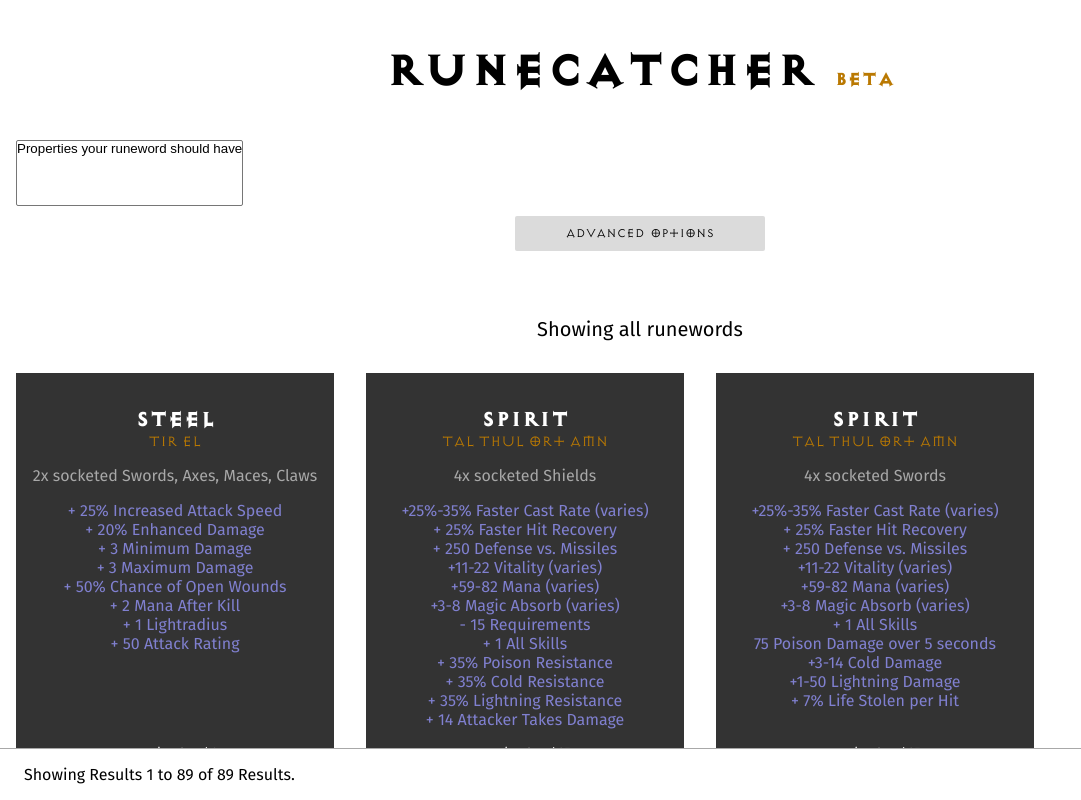
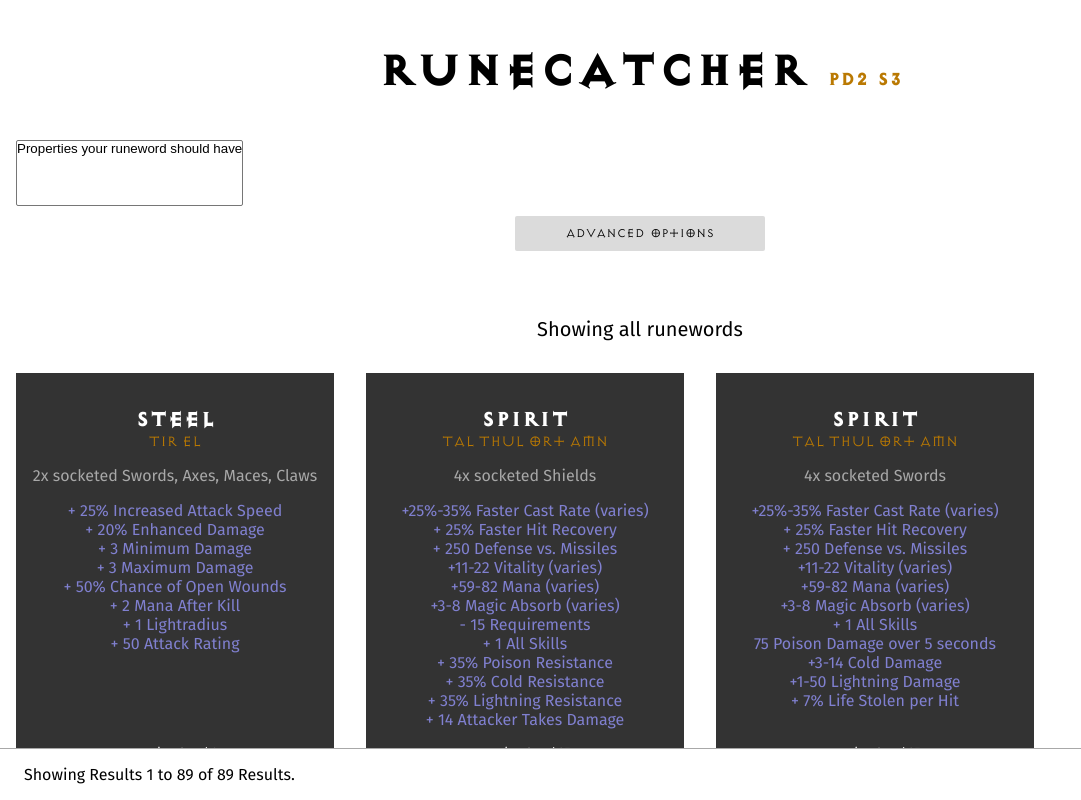
Before and after one commit to jcpwdev/runecatcher, a website built with webpack: page dist/index.html in a window 1280 px wide. Shown: the top 800 px of the page, without its empty margins (0-1081 px from the left). Built offline with nearby package versions, Linux system fonts and the light colour scheme; what choices.js would draw is missing.

Commit message:
updated title

```diff
--- a/dist/index.html
+++ b/dist/index.html
@@ -7,7 +7,7 @@
 </head>
 <body>
 
-    <h1 class="page-headline">Runecatcher <small class="small text-unique">beta</small></h1>
+    <h1 class="page-headline">Runecatcher <small class="small text-unique">PD2 S3</small></h1>
 
     <div class="form">
 
```
